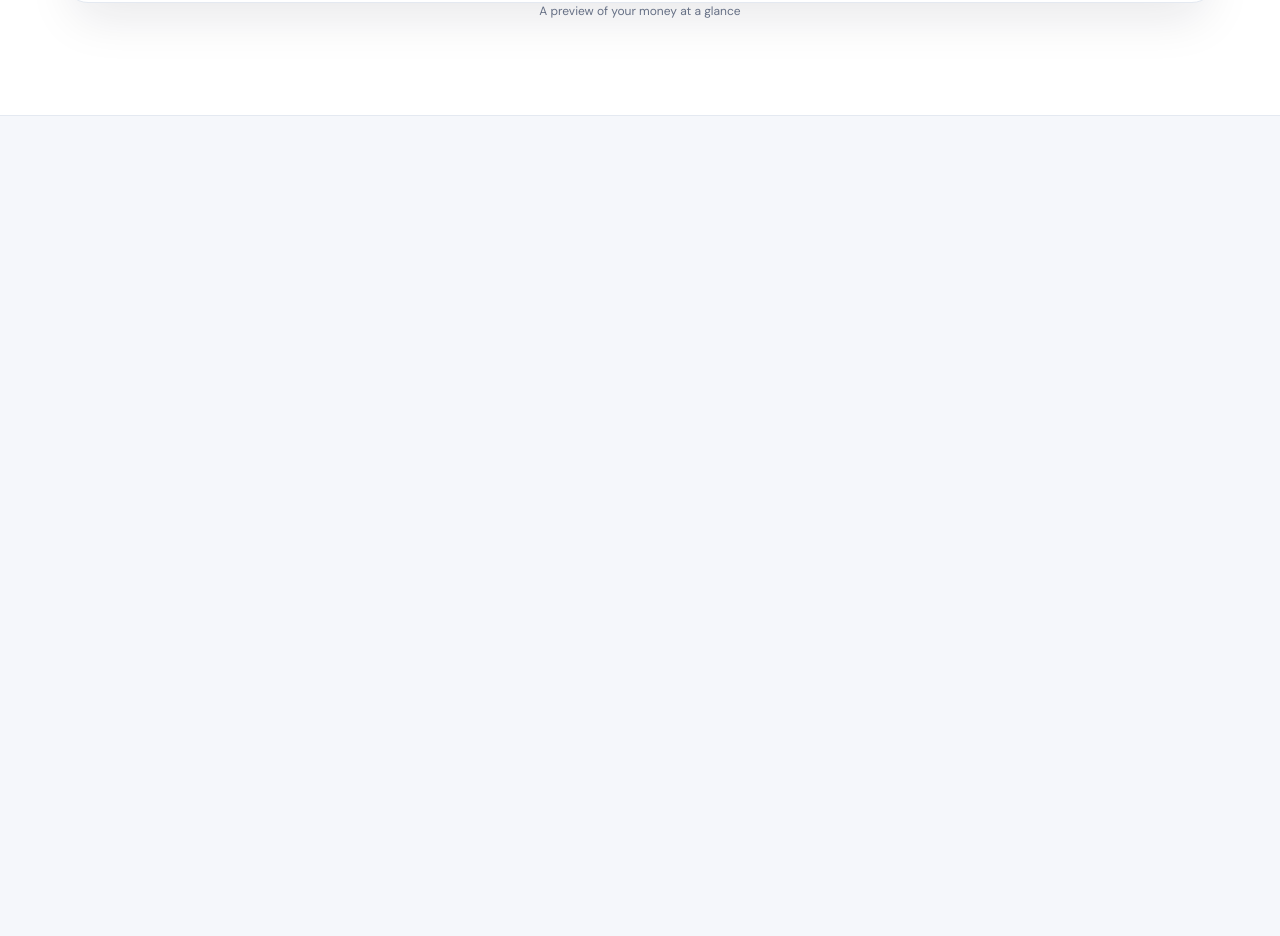
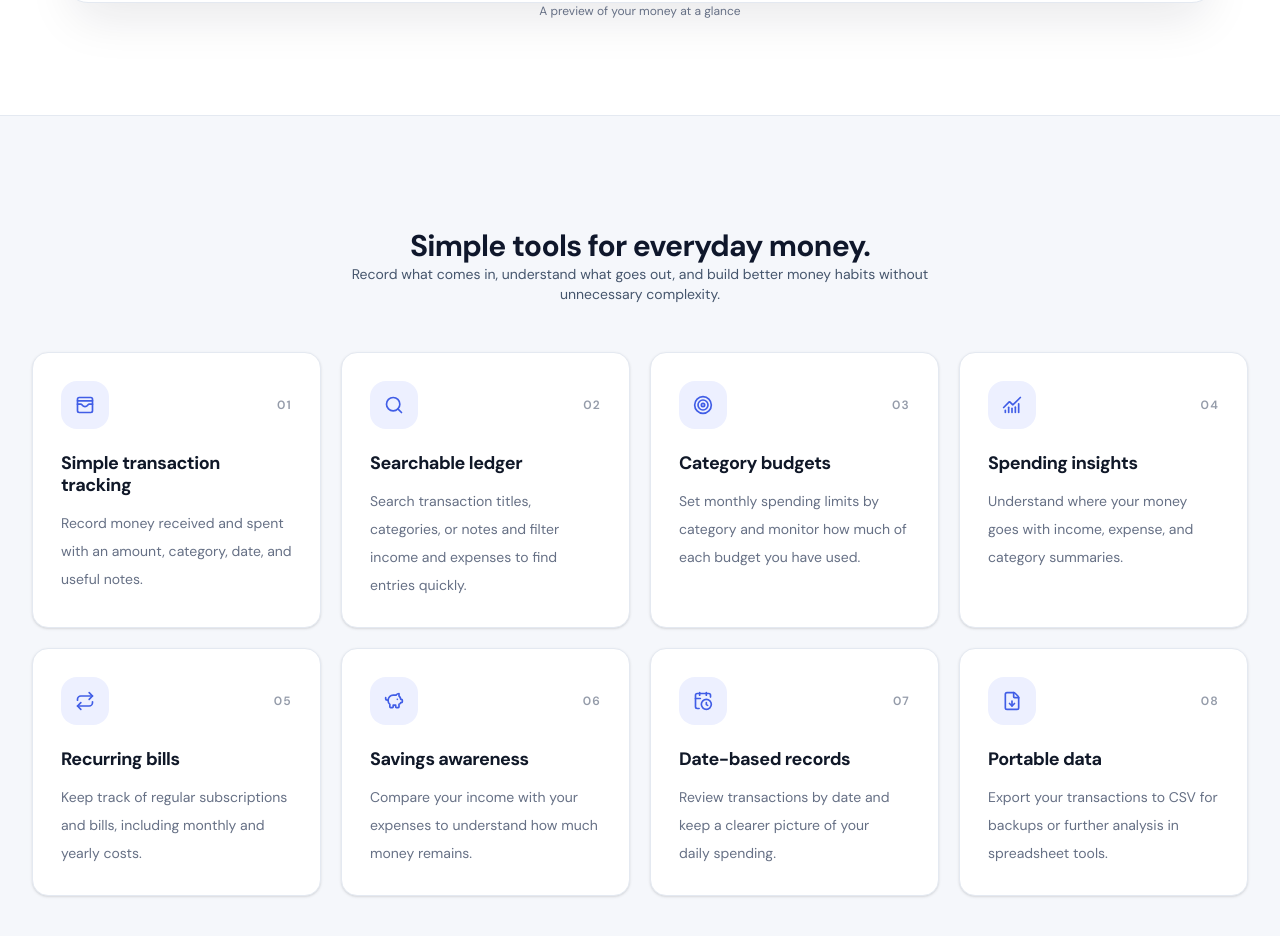
Before and after one commit to JaiswalPiyush309/expense-tracker-frontend, a Next.js app: page / in a window 1280 px wide. Shown: the part 1244-2180 px from the top of the page. Before the commit the page ends 1360 px from the top, so only its background shows below. Built offline with nearby package versions, Linux system fonts and the light colour scheme.

Commit message:
feat: add FeaturesSection and SectionHeading components to enhance HomePage with feature highlights

```diff
--- a/src/features/home/HomePage.tsx
+++ b/src/features/home/HomePage.tsx
@@ -4,6 +4,7 @@ import { useRouter } from "next/navigation";
 import { HomeHeader } from "./components/HomeHeader";
 import { AuthMode } from "../auth/types";
 import { HeroSection } from "./sections/HeroSection";
+import { FeaturesSection } from "./sections/FeaturesSection";
 
 export interface HomePageProps {
   onOpenApp: () => void;
@@ -29,6 +30,8 @@ export default function HomePage({
 
       <main className="flex-1">
         <HeroSection onOpenApp={onOpenApp} onOpenAuth={onOpenAuth} />
+
+        <FeaturesSection />
       </main>
     </div>
   );
--- a/src/features/home/data/home-content.ts
+++ b/src/features/home/data/home-content.ts
@@ -5,6 +5,18 @@
  * both Server Components and Client Components without expanding the client
  * bundle unnecessarily.
  */
+
+import {
+  CalendarClock,
+  ChartNoAxesCombined,
+  FileDown,
+  LucideIcon,
+  PiggyBank,
+  Repeat,
+  Search,
+  Target,
+  WalletCards,
+} from "lucide-react";
 
 export interface HomeNavItem {
   href: string;
@@ -19,60 +31,50 @@ export const HOME_NAV: HomeNavItem[] = [
   { href: "#faq", label: "FAQ" },
 ];
 
-export type FeatureIcon =
-  | "wallet-cards"
-  | "search"
-  | "target"
-  | "chart"
-  | "repeat"
-  | "piggy-bank"
-  | "calendar-clock"
-  | "file-down";
-
 export interface Feature {
-  icon: FeatureIcon;
+  icon: LucideIcon;
   title: string;
   body: string;
 }
 
 export const FEATURES: Feature[] = [
   {
-    icon: "wallet-cards",
+    icon: WalletCards,
     title: "Simple transaction tracking",
     body: "Record money received and spent with an amount, category, date, and useful notes.",
   },
   {
-    icon: "search",
+    icon: Search,
     title: "Searchable ledger",
     body: "Search transaction titles, categories, or notes and filter income and expenses to find entries quickly.",
   },
   {
-    icon: "target",
+    icon: Target,
     title: "Category budgets",
     body: "Set monthly spending limits by category and monitor how much of each budget you have used.",
   },
   {
-    icon: "chart",
+    icon: ChartNoAxesCombined,
     title: "Spending insights",
     body: "Understand where your money goes with income, expense, and category summaries.",
   },
   {
-    icon: "repeat",
+    icon: Repeat,
     title: "Recurring bills",
     body: "Keep track of regular subscriptions and bills, including monthly and yearly costs.",
   },
   {
-    icon: "piggy-bank",
+    icon: PiggyBank,
     title: "Savings awareness",
     body: "Compare your income with your expenses to understand how much money remains.",
   },
   {
-    icon: "calendar-clock",
+    icon: CalendarClock,
     title: "Date-based records",
     body: "Review transactions by date and keep a clearer picture of your daily spending.",
   },
   {
-    icon: "file-down",
+    icon: FileDown,
     title: "Portable data",
     body: "Export your transactions to CSV for backups or further analysis in spreadsheet tools.",
   },
--- /dev/null
+++ b/src/features/home/sections/FeaturesSection.tsx
@@ -0,0 +1,47 @@
+import { FEATURES } from "../data/home-content";
+import { SectionHeading } from "./SectionHeading";
+
+export function FeaturesSection() {
+  return (
+    <section
+      id="features"
+      aria-label="LedgerFlow features"
+      className="scroll-mt-20 bg-bg px-4 py-20 sm:px-6 sm:py-24 lg:px-8 lg:py-28"
+    >
+      <div className="mx-auto max-w-7xl">
+        <SectionHeading
+          title="Simple tools for everyday money."
+          subtitle="Record what comes in, understand what goes out, and build better money habits without unnecessary complexity."
+        />
+
+        <div className="mt-12 grid grid-cols-1 gap-4 sm:grid-cols-2 sm:gap-5 lg:grid-cols-4">
+          {FEATURES.map(({ icon: Icon, title, body }, index) => (
+            <article
+              key={title}
+              className="group flex h-full flex-col rounded-2xl border border-line bg-surface p-6 shadow-sm transition-all duration-200 hover:-translate-y-1 hover:border-accent/30 hover:shadow-card motion-reduce:transform-none motion-reduce:transition-none sm:p-7"
+            >
+              <div className="mb-6 flex items-center justify-between">
+                <span className="inline-flex h-12 w-12 items-center justify-center rounded-2xl bg-accent-soft text-accent transition-colors group-hover:bg-accent group-hover:text-accent-ink">
+                  <Icon aria-hidden="true" className="h-5 w-5" />
+                </span>
+
+                <span
+                  aria-hidden="true"
+                  className="text-xs font-semibold tracking-widest text-muted/70"
+                >
+                  {String(index + 1).padStart(2, "0")}
+                </span>
+              </div>
+
+              <h3 className="mb-3 text-base font-bold tracking-tight text-ink sm:text-lg">
+                {title}
+              </h3>
+
+              <p className="mb-0 text-sm leading-7 text-muted">{body}</p>
+            </article>
+          ))}
+        </div>
+      </div>
+    </section>
+  );
+}
--- /dev/null
+++ b/src/features/home/sections/SectionHeading.tsx
@@ -0,0 +1,18 @@
+export const SectionHeading = ({
+  title,
+  subtitle,
+}: {
+  title: string;
+  subtitle?: string;
+}) => (
+  <div className="mx-auto mb-12 max-w-2xl text-center">
+    <h2 className="text-2xl font-bold tracking-tight text-slate-900 dark:text-white sm:text-3xl">
+      {title}
+    </h2>
+    {subtitle && (
+      <p className="mt-2 text-sm text-slate-600 dark:text-slate-400">
+        {subtitle}
+      </p>
+    )}
+  </div>
+);
```
